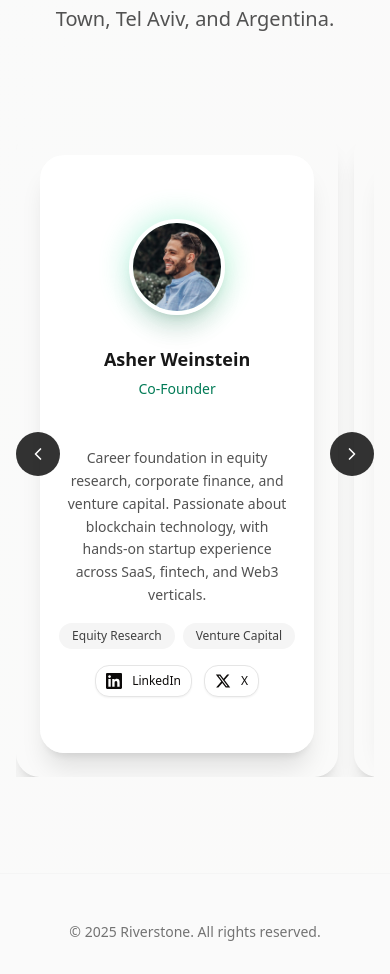
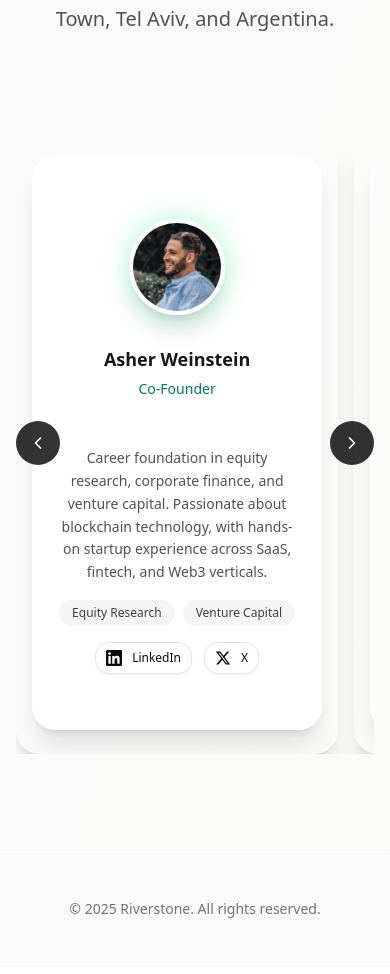
Before and after one commit to ApeTown1/riverstone-site, a Next.js app: page / in a window 390 px wide. Shown: the part 6726-7700 px from the top of the page. Built offline with nearby package versions, Linux system fonts and the light colour scheme; no server answers.

Commit message:
Mobile Team cards: reduce horizontal padding by 15%

```diff
--- a/components/landing/team-section.tsx
+++ b/components/landing/team-section.tsx
@@ -92,7 +92,7 @@ export function TeamSection() {
                         className="flex overflow-x-auto snap-x snap-mandatory scroll-smooth gap-4"
                         style={{ WebkitOverflowScrolling: "touch" }}
                     >
-                        <div className="min-w-[90%] max-w-[90%] max-h-[80vh] snap-center mx-auto p-6 overflow-y-auto rounded-3xl shadow-xl flex-shrink-0">
+                        <div className="min-w-[90%] max-w-[90%] max-h-[80vh] snap-center mx-auto px-4 py-6 sm:px-6 overflow-y-auto rounded-3xl shadow-xl flex-shrink-0">
                             <Card className="bg-white/90 backdrop-blur-sm border-0 shadow-xl rounded-3xl text-center hover:shadow-2xl transition-all duration-500 hover:scale-105 group h-full">
                                 <CardHeader className="pb-6 pt-10">
                                     <div className="relative mx-auto mb-6">
@@ -172,7 +172,7 @@ export function TeamSection() {
                             </Card>
                         </div>
 
-                        <div className="min-w-[90%] max-w-[90%] max-h-[80vh] snap-center mx-auto p-6 overflow-y-auto rounded-3xl shadow-xl flex-shrink-0">
+                        <div className="min-w-[90%] max-w-[90%] max-h-[80vh] snap-center mx-auto px-4 py-6 sm:px-6 overflow-y-auto rounded-3xl shadow-xl flex-shrink-0">
                             <Card className="bg-white/90 backdrop-blur-sm border-0 shadow-xl rounded-3xl text-center hover:shadow-2xl transition-all duration-500 hover:scale-105 group h-full">
                                 <CardHeader className="pb-6 pt-10">
                                     <div className="relative mx-auto mb-6">
@@ -252,7 +252,7 @@ export function TeamSection() {
                             </Card>
                         </div>
 
-                        <div className="min-w-[90%] max-w-[90%] max-h-[80vh] snap-center mx-auto p-6 overflow-y-auto rounded-3xl shadow-xl flex-shrink-0">
+                        <div className="min-w-[90%] max-w-[90%] max-h-[80vh] snap-center mx-auto px-4 py-6 sm:px-6 overflow-y-auto rounded-3xl shadow-xl flex-shrink-0">
                             <Card className="bg-white/90 backdrop-blur-sm border-0 shadow-xl rounded-3xl text-center hover:shadow-2xl transition-all duration-500 hover:scale-105 group h-full">
                                 <CardHeader className="pb-6 pt-10">
                                     <div className="relative mx-auto mb-6">
```
